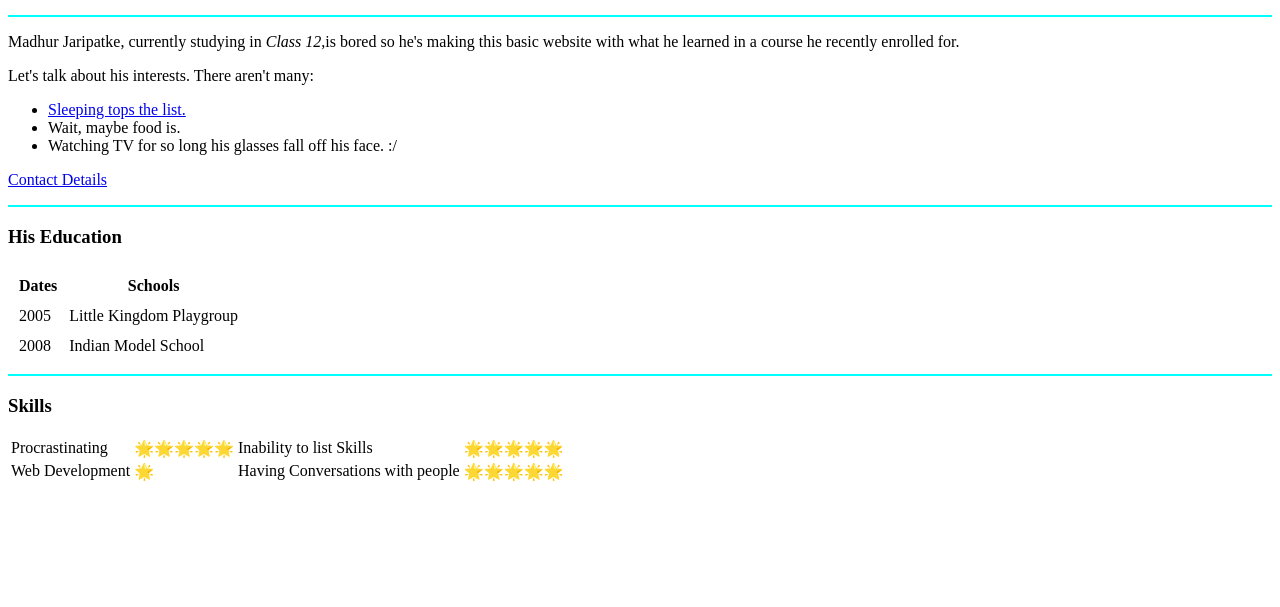
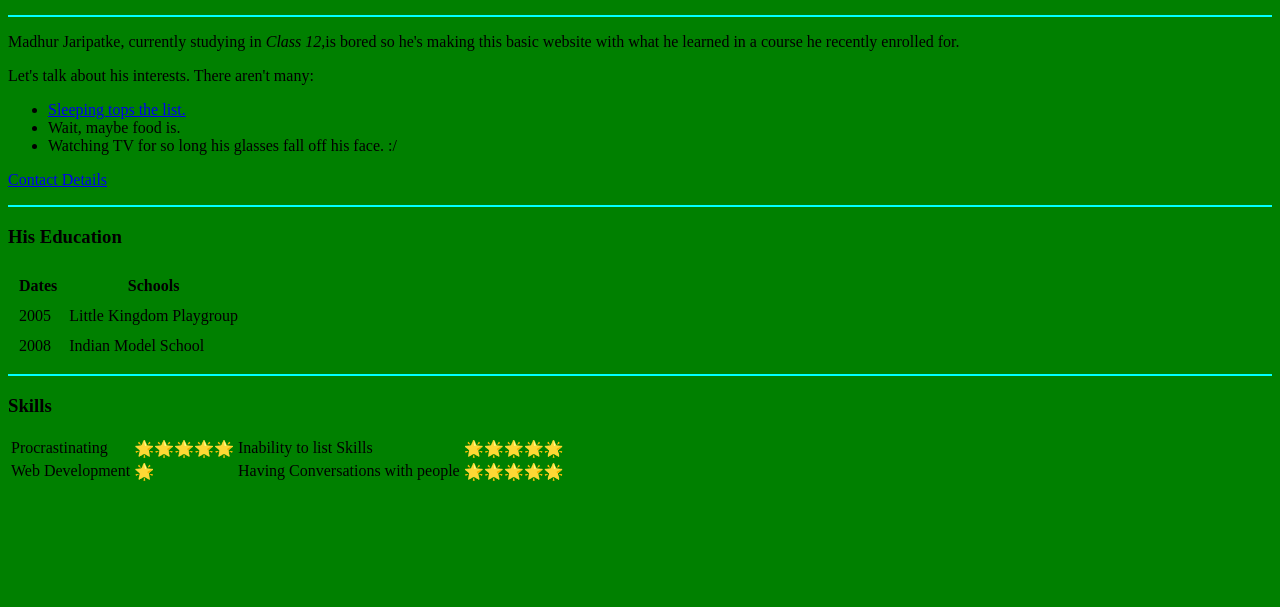
Before and after one commit to MadhurJ20/Web-Development, a plain HTML site: page HTML - Personal Site/index.html in a window 1280 px wide. Shown: the part 193-800 px from the top of the page. Drawn offline with Linux system fonts and the light colour scheme.

Commit message:
Make commits

```diff
--- a/HTML - Personal Site/index.html
+++ b/HTML - Personal Site/index.html
@@ -5,7 +5,11 @@
   <meta charset="utf-8">
   <title>Madhur says Hi</title>
 </head>
-
+<style media="screen">
+body {
+  background-color: green
+}
+</style>
 <body>
   <table cellspacing="10px">
     <tr>
```
